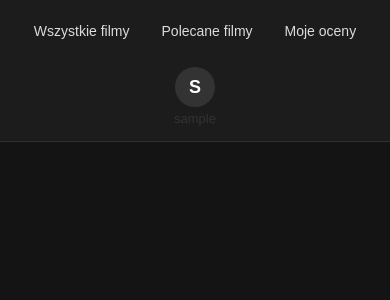
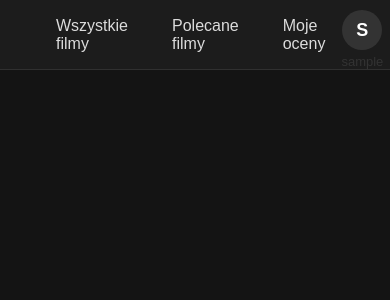
Before and after one commit to lookwen/movies-recommendation, a Flask app: page /raitings in a window 390 px wide. Shown: the top 300 px of the page. Run offline with Flask 3, Linux system fonts and the light colour scheme; the visitor is signed in with stand-in values (Sample User, id 1); data that the repository does not hold is empty; parts of the project's set-up code (start-up, migrations or seed data) failed here and were passed over.

Commit message:
deleting unnecesery css

```diff
--- a/frontend/static/css/my_ratings.css
+++ b/frontend/static/css/my_ratings.css
@@ -160,45 +160,3 @@
     outline: 2px solid #f5c518;
     outline-offset: 3px;
 }
-
-
-@media (max-width: 600px) {
-    .ratings-wrapper {
-        grid-template-columns: repeat(2, minmax(0, 1fr));
-        gap: 12px;
-        padding: 16px 0;
-    }
-
-    .rating-wrap {
-        padding: 10px;
-    }
-
-    .movie-title {
-        font-size: 14px;
-        min-height: 40px;
-    }
-
-    .image-rating {
-        height: 200px;
-    }
-
-    .stars-elem {
-        font-size: 19px;
-        letter-spacing: 0;
-    }
-
-    .rate-button {
-        font-size: 12px;
-        padding: 9px 5px;
-    }
-}
-
-@media (max-width: 350px) {
-    .ratings-wrapper {
-        grid-template-columns: 1fr;
-    }
-
-    .image-rating {
-        height: 260px;
-    }
-}
--- a/frontend/static/css/style.css
+++ b/frontend/static/css/style.css
@@ -222,52 +222,3 @@ color: #f0c75e;
     color: rgb(233, 166, 166);
     text-decoration: underline;
 }
-
-
-
-
-@media (max-width: 700px) {
-.nav {
-padding: 15px 20px;
-flex-direction: column;
-align-items: stretch;
-gap: 10px;
-}
-
-.sections-wrap,
-.logging-wrap {
-    justify-content: center;
-}
-
-.content {
-    padding: 25px 20px;
-}
-
-.movies-wrapper {
-    grid-template-columns: repeat(
-        auto-fill,
-        minmax(160px, 1fr)
-    );
-
-    gap: 18px;
-}
-
-}
-
-@media (max-width: 450px) {
-.section-button,
-.logging-buttons {
-padding: 8px 10px;
-font-size: 14px;
-}
-
-.movies-wrapper {
-    grid-template-columns: repeat(2, 1fr);
-    gap: 12px;
-}
-
-.movie-title {
-    font-size: 15px;
-}
-
-}
```
